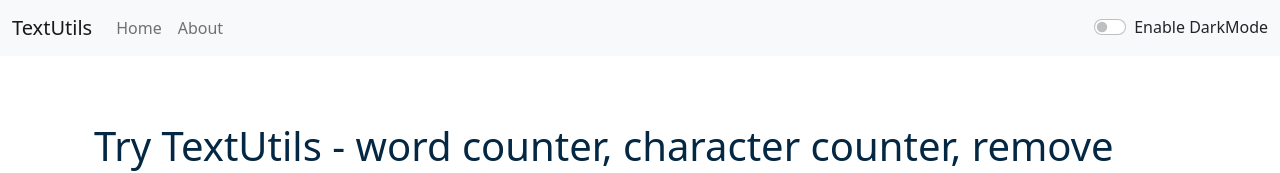
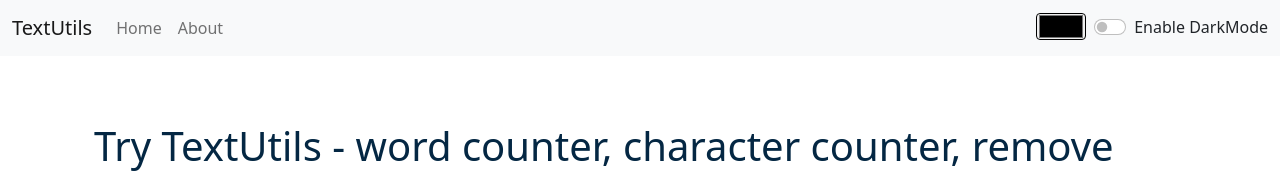
Before and after one commit to CodeWithHarry/TextUtils-React, a React (Create React App) app: page / in a window 1280 px wide. Shown: the top 173 px of the page. Built offline with nearby package versions, Linux system fonts and the light colour scheme.

Commit message:
Adding color picker to choose bg-clr

```diff
--- a/src/App.js
+++ b/src/App.js
@@ -37,10 +37,17 @@ function App() {
       showAlert("Light mode has been enabled", "success");
     }
   }
+
+  const selectColor = ()=>{
+    let color = document.getElementById('clr').value ;
+    document.body.style.backgroundColor = color;
+
+  }
+
   return (
     <>
     <Router>
-    <Navbar title="TextUtils" mode={mode} toggleMode={toggleMode} key={new Date()} />
+    <Navbar title="TextUtils" mode={mode} toggleMode={toggleMode} key={new Date()} selectColor = {selectColor}/>
     <Alert alert={alert}/>
     <div className="container my-3">
     <Switch>
--- a/src/components/Navbar.js
+++ b/src/components/Navbar.js
@@ -19,6 +19,9 @@ export default function Navbar(props) {
                             <Link className="nav-link" to="/about">{props.aboutText}</Link>
                         </li>
                     </ul>
+                    <div>
+                        <input type="color" onClick={props.selectColor} name="color" id="clr" className='rounded mx-2' />
+                    </div>
                     <div className={`form-check form-switch text-${props.mode==='light'?'dark':'light'}`}>
                         <input className="form-check-input" onClick={props.toggleMode} type="checkbox" id="flexSwitchCheckDefault"/>
                         <label className="form-check-label" htmlFor="flexSwitchCheckDefault">Enable DarkMode</label>
```
